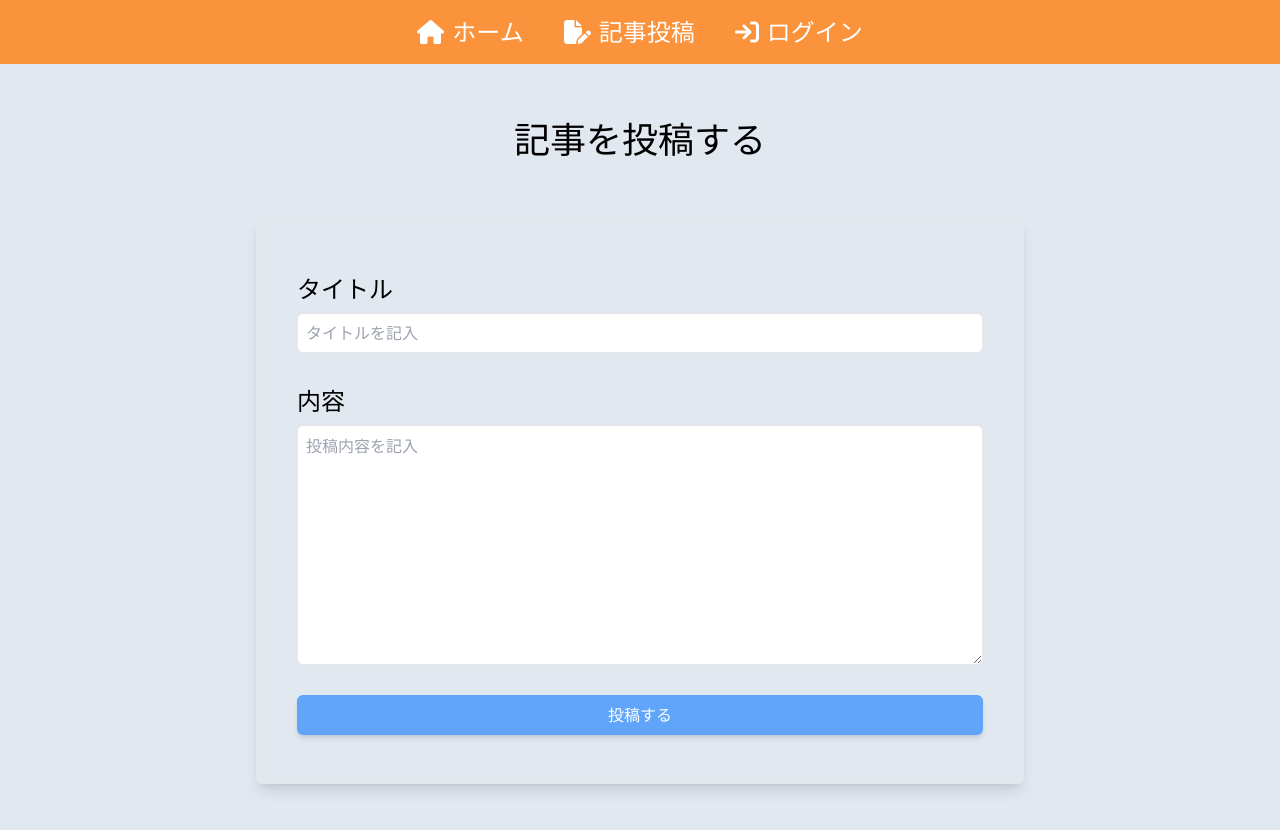
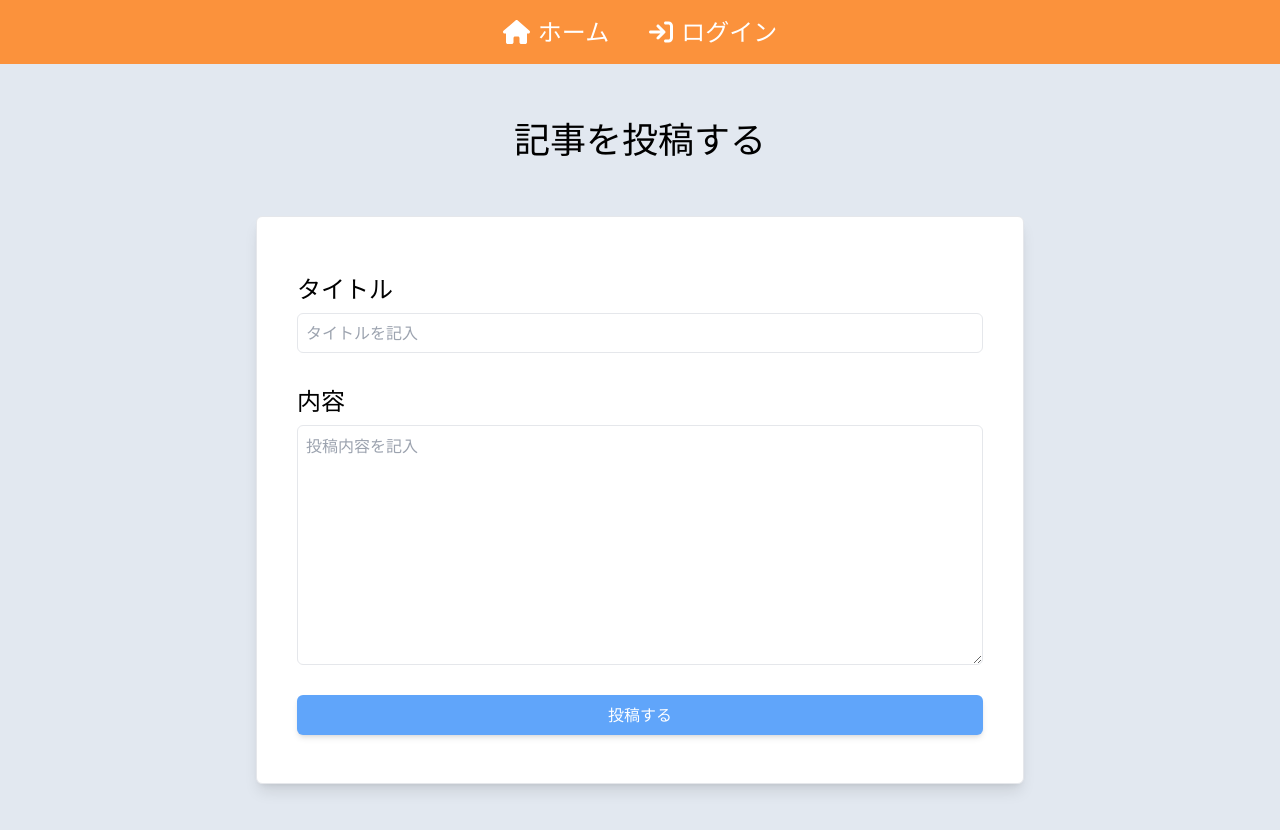
Before and after one commit to kkojimawk/blog-app-with-next-firebase, a Next.js app: page /createpost in a window 1280 px wide. Shown: the top 830 px of the page. Built offline with nearby package versions, Linux system fonts and the light colour scheme; no server answers; sample sign-in values are in the browser's storage.

Commit message:
リダイレクト処理

```diff
--- a/pages/components/Navbar/index.tsx
+++ b/pages/components/Navbar/index.tsx
@@ -13,19 +13,21 @@ const Navbar = ({ isAuth }) => {
           <FontAwesomeIcon icon={faHome} />
           <Link href='/'>ホーム</Link>
         </li>
-        <li className='flex items-center gap-2 px-5 text-white hover:text-opacity-80'>
-          <FontAwesomeIcon icon={faFilePen} />
-          <Link href='/createpost'>記事投稿</Link>
-        </li>
         {!isAuth ? (
           <li className='flex items-center gap-2 px-5 text-white hover:text-opacity-80'>
             <FontAwesomeIcon icon={faArrowRightToBracket} />
             <Link href='/login'>ログイン</Link>
           </li>
         ) : (
-          <li className='flex items-center gap-2 px-5 text-white hover:text-opacity-80'>
-            <Link href='/logout'>ログアウト</Link>
-          </li>
+          <>
+            <li className='flex items-center gap-2 px-5 text-white hover:text-opacity-80'>
+              <FontAwesomeIcon icon={faFilePen} />
+              <Link href='/createpost'>記事投稿</Link>
+            </li>
+            <li className='flex items-center gap-2 px-5 text-white hover:text-opacity-80'>
+              <Link href='/logout'>ログアウト</Link>
+            </li>
+          </>
         )}
       </ul>
     </nav>
--- a/pages/createpost/index.tsx
+++ b/pages/createpost/index.tsx
@@ -1,6 +1,6 @@
 import { addDoc, collection } from 'firebase/firestore'
 import { useRouter } from 'next/router'
-import React, { useState } from 'react'
+import React, { useEffect, useState } from 'react'
 import { auth, db } from '../../firebase'
 
 const CreatePost = () => {
@@ -19,10 +19,16 @@ const CreatePost = () => {
     router.push('/')
   }
 
+  useEffect(() => {
+    if (!auth.currentUser) {
+      router.push('/')
+    }
+  }, [router])
+
   return (
     <div>
       <h1 className='text-center text-4xl'>記事を投稿する</h1>
-      <div className='my-14 w-full rounded-md border p-10 shadow-lg'>
+      <div className='my-14 w-full rounded-md border bg-white p-10 shadow-lg'>
         <div className='py-4'>
           <div className='text-2xl'>タイトル</div>
           <input
```
